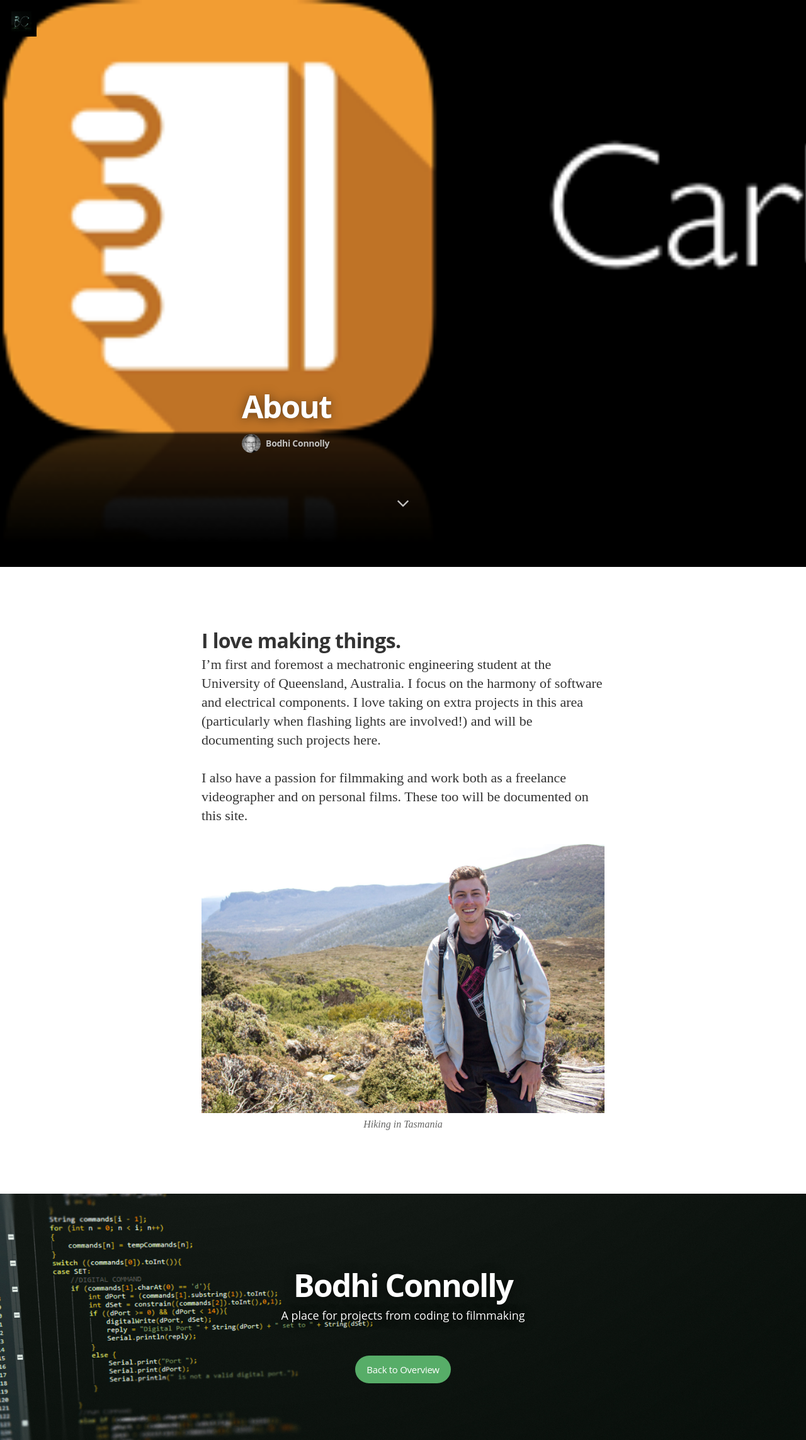
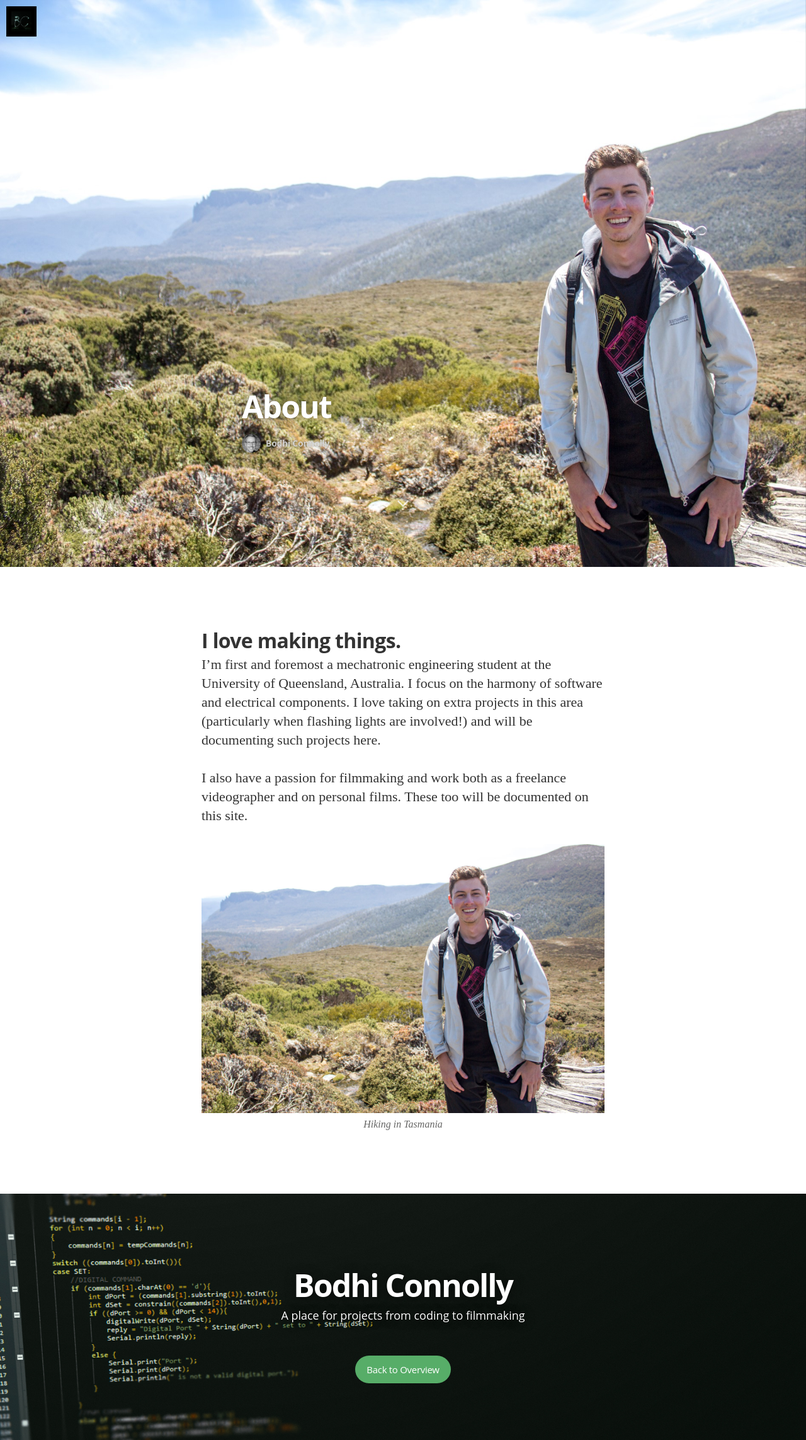
Before and after one commit to bodhiconnolly/bodhiconnolly.github.io, a Jekyll site: the page built from about.md, in a window 1280 px wide. Shown: the whole page at 63% size. Built offline with Jekyll 4.4.1, drawn with Linux system fonts in a browser that asks for light colours; nearby versions of some CDN libraries; some web fonts are replaced; Markdown is read by kramdown in place of the engine named in the settings.

Commit message:
About Image

```diff
--- a/about.md
+++ b/about.md
@@ -3,7 +3,7 @@ layout: page
 title: About
 permalink: /about/
 published: true
-image: /assets/article_images/about/carb_book_logo.png
+image: /assets/article_images/about/hiking_tasmania_large.jpg
 ---
 ## I love making things.
 
```
Also changed, not shown: assets/article_images/about/carb_book_logo.png (deleted), assets/article_images/about/hiking_tasmania_large.jpg (added), 1 other file.
